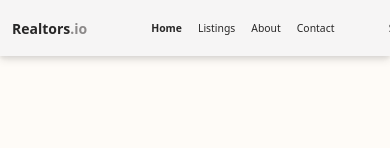
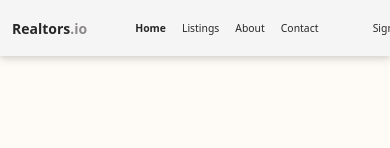
Before and after one commit to arcane77/Realtors, a React (Vite) app in the folder client/: page / in a window 390 px wide. Shown: the top 148 px of the page. Built offline with nearby package versions, Linux system fonts and the light colour scheme; no server answers.

Commit message:
Update Header.jsx

```diff
--- a/client/components/Header.jsx
+++ b/client/components/Header.jsx
@@ -42,7 +42,7 @@ export default function Header() {
           </h1>
         </Link>
 
-        <ul className='flex-grow flex justify-center sm:mt-3.5 md:text-sm lg:text-base sm:text-sm items-center mt-4 text-xxs xl:text-base ml-16 lg:ml-14 space-x-4 sm:space-x-8 lg:space-x-12'>
+        <ul className='flex-grow flex justify-center sm:mt-3.5 md:text-sm lg:text-base sm:text-sm items-center mt-4 text-xxs xl:text-base ml-12 lg:ml-14 space-x-4 sm:space-x-8 lg:space-x-12'>
           {[
       { path: '/', label: 'Home' },
       { path: '/#listings-section', label: 'Listings' },
@@ -59,7 +59,7 @@ export default function Header() {
         <div className='flex items-center justify-end mt-4 sm:mt-3.5 min-w-[150px]'>
           {currentUser ? (
             <Link to='/profile'>
-              <img className='rounded-full h-7 w-7 object-cover' src={currentUser.avatar} alt='profile' />
+              <img className='rounded-full h-7 w-7 mr-20 object-cover' src={currentUser.avatar} alt='profile' />
             </Link>
           ) : (
             <div className='flex text-xxs ml-3.5 items-center space-x-2 md:space-x-4 lg:space-x-7 sm:text-sm md:text-sm lg:text-base'>
```
